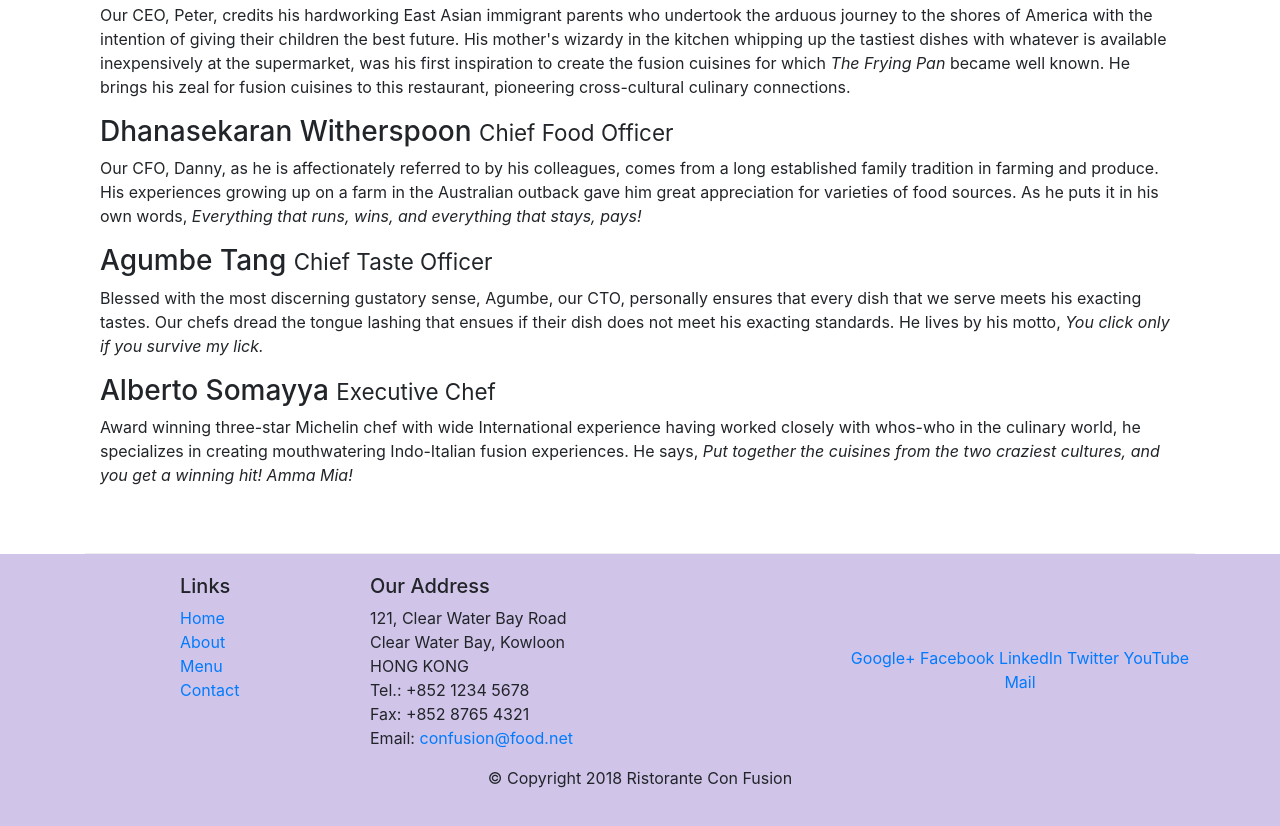
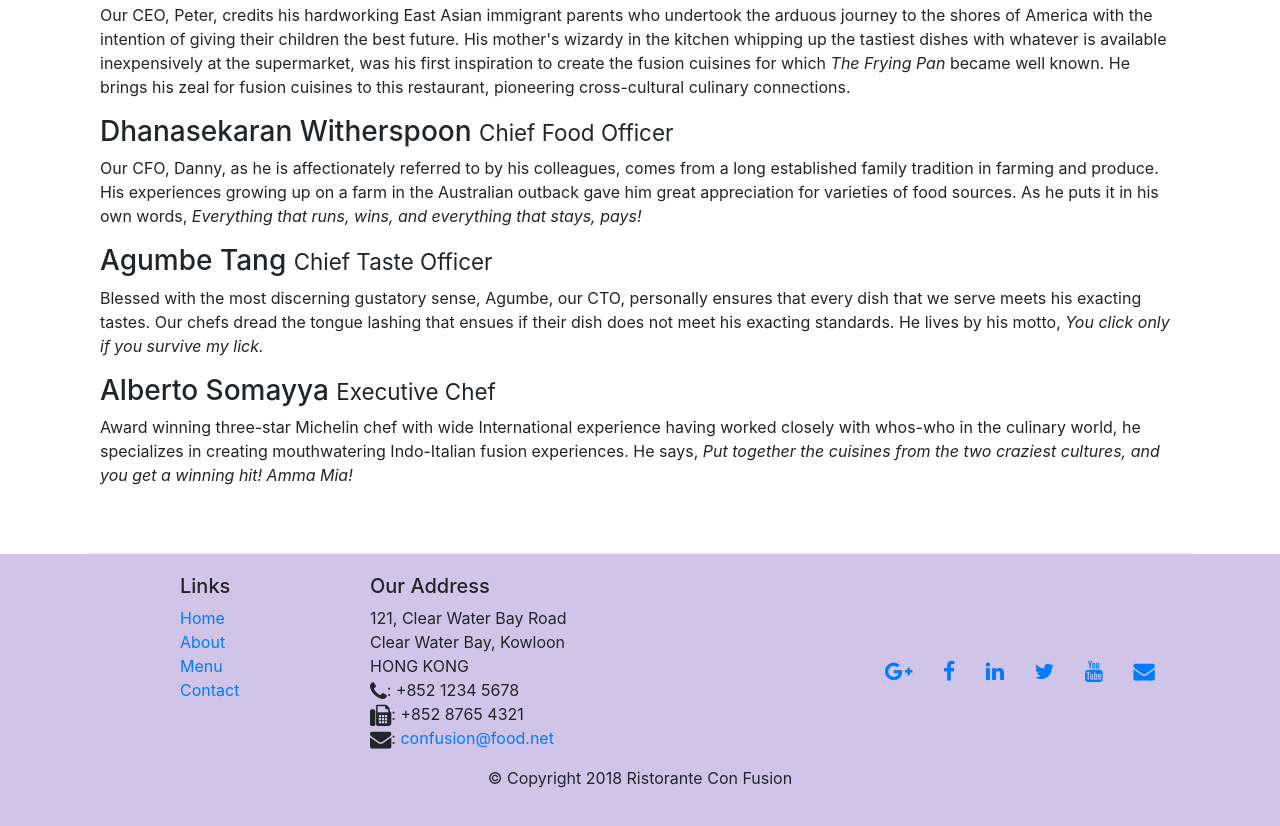
Before and after one commit to zed1025/Coursera-Web-Developer-Course-1, a website: page aboutus.html in a window 1280 px wide. Shown: the part 1000-1826 px from the top of the page. Drawn offline with nearby package versions, Linux system fonts and the light colour scheme.

Commit message:
Icon Fonts

```diff
--- a/aboutus.html
+++ b/aboutus.html
@@ -11,6 +11,8 @@
 
     <!-- Bootstrap CSS -->
     <link rel="stylesheet" href="node_modules/bootstrap/dist/css/bootstrap.min.css">
+    <link rel="stylesheet" href="node_modules/font-awesome/css/font-awesome.min.css">
+    <link rel="stylesheet" href="node_modules/bootstrap-social/bootstrap-social.css">
     <link rel="stylesheet" href="css/style.css">
 
 </head>
@@ -24,10 +26,10 @@
             <a class="navbar-brand mr-auto" href="#">Ristorante Con Fusion</a>
             <div class="collapse navbar-collapse" id="Navbar">
                 <ul class="navbar-nav mr-auto">
-                    <li class="nav-item"><a href="./index.html" class="nav-link">Home</a></li>
-                    <li class="nav-item active"><a href="#" class="nav-link">About</a></li>
-                    <li class="nav-item"><a href="#" class="nav-link">Menu</a></li>
-                    <li class="nav-item"><a href="#" class="nav-link">Contact</a></li>
+                    <li class="nav-item"><a href="./index.html" class="nav-link"><span class="fa fa-home fa-lg"></span> Home</a></li>
+                    <li class="nav-item active"><a href="#" class="nav-link"><span class="fa fa-info fa-lg"></span> About</a></li>
+                    <li class="nav-item"><a href="#" class="nav-link"><span class="fa fa-list fa-lg"></span> Menu</a></li>
+                    <li class="nav-item"><a href="#" class="nav-link"><span class="fa fa-address-card fa-lg"></span> Contact</a></li>
                 </ul>
             </div>
         </div>
@@ -102,19 +104,19 @@
 		              121, Clear Water Bay Road<br>
 		              Clear Water Bay, Kowloon<br>
 		              HONG KONG<br>
-		              Tel.: +852 1234 5678<br>
-		              Fax: +852 8765 4321<br>
-		              Email: <a href="mailto:confusion@food.net">confusion@food.net</a>
+		              <i class="fa fa-phone fa-lg"></i>: +852 1234 5678<br>
+		              <i class="fa fa-fax fa-lg"></i>: +852 8765 4321<br>
+		              <i class="fa fa-envelope fa-lg"></i>: <a href="mailto:confusion@food.net">confusion@food.net</a>
 		           </address>
                 </div>
                 <div class="col-12 col-sm-4 align-self-center">
                     <div class="text-center">
-                        <a href="http://google.com/+">Google+</a>
-                        <a href="http://www.facebook.com/profile.php?id=">Facebook</a>
-                        <a href="http://www.linkedin.com/in/">LinkedIn</a>
-                        <a href="http://twitter.com/">Twitter</a>
-                        <a href="http://youtube.com/">YouTube</a>
-                        <a href="mailto:">Mail</a>
+                        <a class="btn bclass="btn btn-social-icon btn-google" href=class="col-auto""http://google.com/+"><i class="fa fa-google-plus fa-lg"></i></a>
+                        <a class="btn bclass="btn btn-social-icon btn-facebook" href="http://www.facebook.com/profile.php?id="><i class="fa fa-facebook fa-lg"></i></a>
+                        <a class="btn bclass="btn btn-social-icon btn-linkedin" href="http://www.linkedin.com/in/"><i class="fa fa-linkedin fa-lg"></i></a>
+                        <a class="btn bclass="btn btn-social-icon btn-twitter" href="http://twitter.com/"><i class="fa fa-twitter fa-lg"></i></a>
+                        <a class="btn bclass="btn btn-social-icon btn-google" href="http://youtube.com/"><i class="fa fa-youtube fa-lg"></i></a>
+                        <a class="btn bclass="btn btn-social-icon " href="mailto:"><i class="fa fa-envelope fa-lg"></i></a>
                     </div>
                 </div>
            </div>
--- a/package.json
+++ b/package.json
@@ -15,6 +15,8 @@
   },
   "dependencies": {
     "bootstrap": "^4.0.0",
+    "bootstrap-social": "^5.1.1",
+    "font-awesome": "^4.7.0",
     "jquery": "^3.3.1",
     "popper.js": "^1.12.9"
   }
```
Also changed, not shown: index.html (+15 -13 lines), 1 other file.
